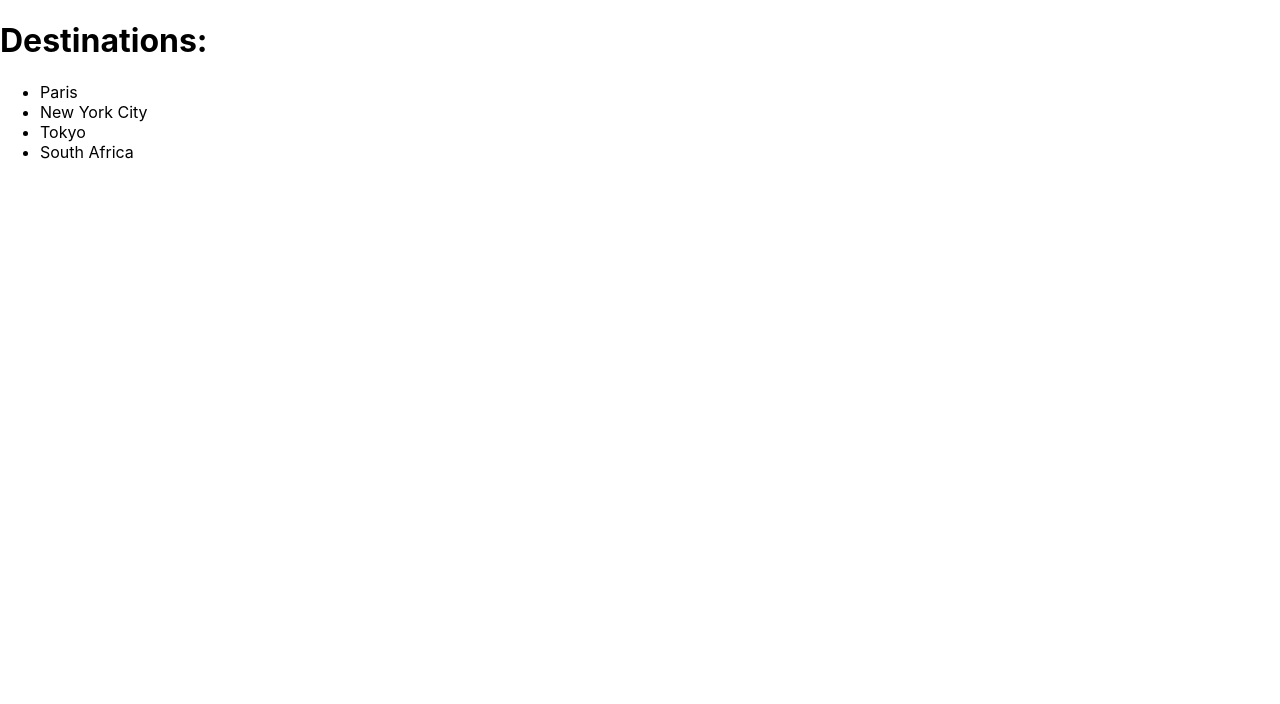
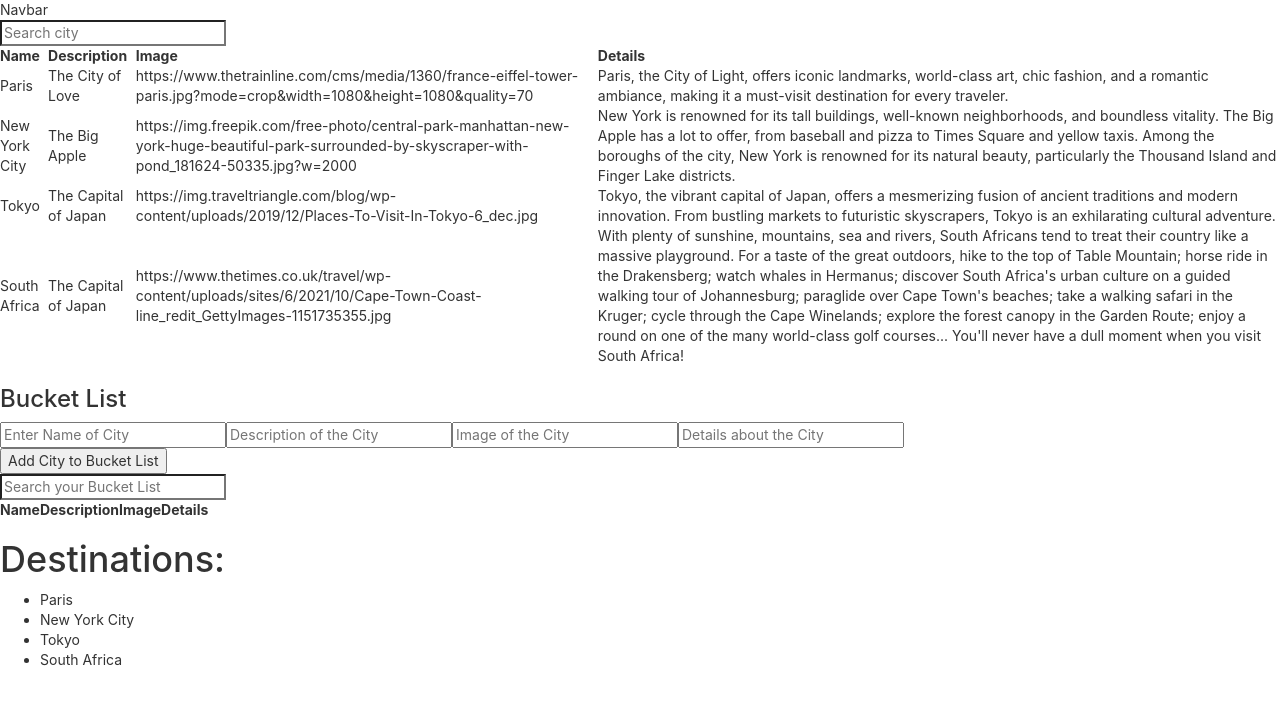
Before and after one commit to Faith-Nyakiongora/travel-bucket-list, a React (Create React App) app: page / in a window 1280 px wide. Shown: the top 704 px of the page. Built offline with nearby package versions, Linux system fonts and the light colour scheme; data requests are answered from the project's data file.

Commit message:
Initial search and add commit

```diff
--- a/db.json
+++ b/db.json
@@ -29,5 +29,6 @@
       "more": "With plenty of sunshine, mountains, sea and rivers, South Africans tend to treat their country like a massive playground. For a taste of the great outdoors, hike to the top of Table Mountain; horse ride in the Drakensberg; watch whales in Hermanus; discover South Africa's urban culture on a guided walking tour of Johannesburg; paraglide over Cape Town's beaches; take a walking safari in the Kruger; cycle through the Cape Winelands; explore the forest canopy in the Garden Route; enjoy a round on one of the many world-class golf courses... You'll never have a dull moment when you visit South Africa!"
     }
   ],
-  "bucketlist": []
+  "bucketlist": [
+  ]
 }
--- a/public/index.html
+++ b/public/index.html
@@ -9,6 +9,18 @@
       name="description"
       content="Web site created using create-react-app"
     />
+
+    <link rel="stylesheet" href="https://cdnjs.cloudflare.com/ajax/libs/font-awesome/4.7.0/css/font-awesome.min.css">
+
+    <!-- Latest compiled and minified CSS -->
+    <link rel="stylesheet" href="https://maxcdn.bootstrapcdn.com/bootstrap/3.4.1/css/bootstrap.min.css">
+
+    <!-- jQuery library -->
+    <script src="https://ajax.googleapis.com/ajax/libs/jquery/3.6.4/jquery.min.js"></script>
+
+    <!-- Latest compiled JavaScript -->
+    <script src="https://maxcdn.bootstrapcdn.com/bootstrap/3.4.1/js/bootstrap.min.js"></script>
+
     <link rel="apple-touch-icon" href="%PUBLIC_URL%/logo192.png" />
     <!--
       manifest.json provides metadata used when your web app is installed on a
--- a/src/App.js
+++ b/src/App.js
@@ -1,6 +1,8 @@
 // import logo from './logo.svg';
 // import './App.css';
 import React, { useEffect, useState } from "react";
+import SearchComponent from "./Components/SearchComponent";
+import AddDestinationComponent from "./Components/AddDestinationComponent";
 
 function App() {
   const [destinations, setDestinations] = useState([]);
@@ -13,6 +15,9 @@ function App() {
   }, []);
 
   return (
+    <>
+      <SearchComponent />
+      <AddDestinationComponent />
       <div>
         <h1>Destinations:</h1>
         <ul>
@@ -21,6 +26,8 @@ function App() {
           ))}
         </ul>
       </div>
+
+    </>
   );
 }
 
--- a/src/Components/AddDestinationComponent.js
+++ b/src/Components/AddDestinationComponent.js
@@ -0,0 +1,108 @@
+import React, { useState } from "react";
+// import SearchComponent from "./SearchComponent";
+
+function AddDestinationComponent(){
+    const [data, setData] = useState([]);
+    const [name, setName] = useState([]);
+    const [description, setDescription] = useState([]);
+    const [image, setImage] = useState([]);
+    const [details, setDetails] = useState([]);
+    const [search, setSearch] = useState('')
+
+
+    function handleSubmit(e){
+
+        e.preventDefault()
+
+        const bucketlist = { name, description, image, details }
+
+        fetch('http://localhost:8000/bucketlist',{
+            method: 'POST',
+            headers: {'Content-Type': 'application/json'},
+            body: JSON.stringify(bucketlist)
+        })
+        .then(res => res.json())
+        .then(data => {
+            setData((oldData) => [...oldData, data])
+            setName('')
+            setDescription('')
+            setImage('')
+            setDetails('')
+        })
+
+    }
+
+    return(
+        <>
+            <h3>Bucket List</h3>
+            <div>
+                <form onSubmit={handleSubmit}>
+                    <div>
+                    <input type="text"
+                    id="name"
+                    placeholder="Enter Name of City"
+                    value={name}
+                    onChange={(e) => setName(e.target.value)}
+                    required />
+
+                    <input type="text"
+                    id="description"
+                    placeholder="Description of the City"
+                    value={description}
+                    onChange={(e) => setDescription(e.target.value)}
+                    required />
+
+                    <input type="text"
+                    id="image"
+                    placeholder="Image of the City"
+                    value={image}
+                    onChange={(e) => setImage(e.target.value)}
+                    required />
+
+                    <input type="text"
+                    id="details"
+                    placeholder="Details about the City"
+                    value={details}
+                    onChange={(e) => setDetails(e.target.value)}
+                    required />
+                    </div>
+
+                    <div>
+                        <button className="button">Add City to Bucket List</button>
+                    </div>
+                </form>
+            </div>
+
+
+            <div className="search-container">
+                <input type="search" className="search-input" onChange={(e) => setSearch(e.target.value)} placeholder="Search your Bucket List" />
+            </div>
+            <div className='table-container'>
+                <table>
+                <thead>
+                    <tr>
+                    <th>Name</th>
+                    <th>Description</th>
+                    <th>Image</th>
+                    <th>Details</th>
+                    </tr>
+                </thead>
+                <tbody>
+                    {data.filter((item) =>{
+                    return search.toLowerCase() === '' ? item : item.name.toLowerCase().includes(search)
+                    }).map(item => (
+                    <tr key={item.id}>
+                        <td>{item.name}</td>
+                        <td>{item.description}</td>
+                        <td>{item.image}</td>
+                        <td>{item.more}</td>
+                    </tr>
+                    ))}
+                </tbody>
+                </table>
+            </div>
+        </>
+    )
+
+}
+export default AddDestinationComponent
--- a/src/Components/SearchComponent.js
+++ b/src/Components/SearchComponent.js
@@ -0,0 +1,64 @@
+import React, { useState, useEffect } from "react";
+import '../Search.css'
+import AddDestinationComponent from "./AddDestinationComponent";
+
+function SearchComponent(){
+    const [search, setSearch] = useState('')
+    const [data, setData] = useState([]);
+
+useEffect(() => {
+  fetchData();
+}, []);
+
+const fetchData = () => {
+  fetch('http://localhost:8000/destinations')
+    .then(response => response.json())
+    .then(data => {
+      setData(data);
+    })
+    .catch(error => {
+      console.error('Error fetching data:', error);
+    });
+};
+
+
+
+    return(
+        <>
+            <div className='nav'>Navbar</div>
+            <div className="search-container">
+                <input type="search" className="search-input" onChange={(e) => setSearch(e.target.value)} placeholder="Search city" />
+            </div>
+
+
+
+            <div className='table-container'>
+                <table>
+                <thead>
+                    <tr>
+                    <th>Name</th>
+                    <th>Description</th>
+                    <th>Image</th>
+                    <th>Details</th>
+                    </tr>
+                </thead>
+                <tbody>
+                    {data.filter((item) =>{
+                    return search.toLowerCase() === '' ? item : item.name.toLowerCase().includes(search)
+                    }).map(item => (
+                    <tr key={item.id}>
+                        <td>{item.name}</td>
+                        <td>{item.description}</td>
+                        <td>{item.image}</td>
+                        <td>{item.more}</td>
+                    </tr>
+                    ))}
+                </tbody>
+                </table>
+            </div>
+        </>
+    )
+
+}
+
+export default SearchComponent
```
Also changed, not shown: src/Search.css (added). Lines whose indentation alone changed are shown as unchanged.
